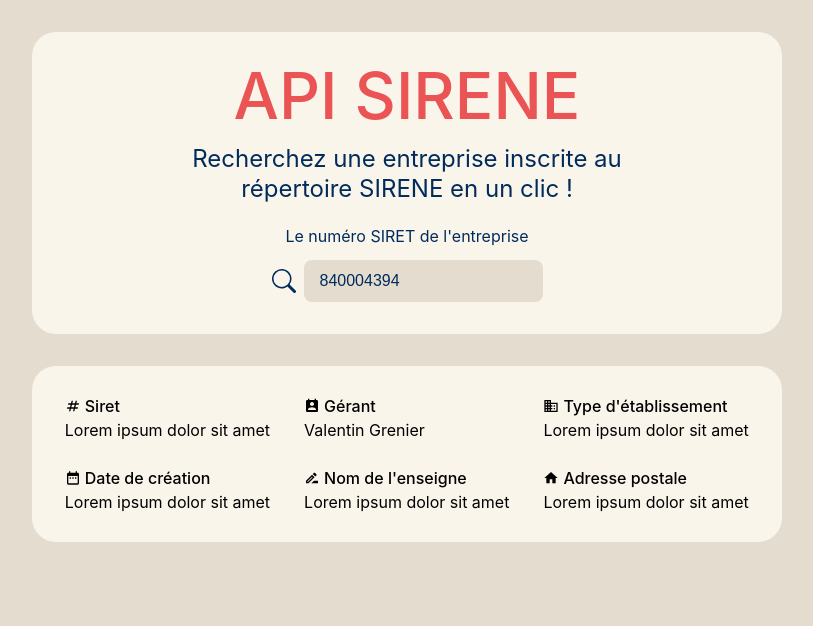
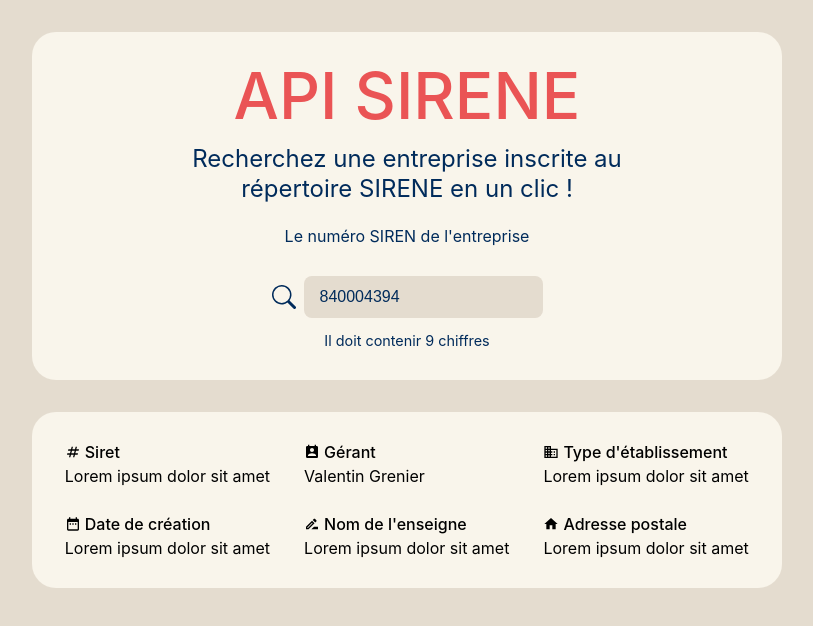
Before and after one commit to valentin-grenier/api-sirene, a React (Vite) app: page / in a window 1280 px wide. Shown: the top 626 px of the page, without its empty margins (233-1046 px from the left). Built offline with nearby package versions, Linux system fonts and the light colour scheme.

Commit message:
Restrictions longueur inputValue

```diff
--- a/src/components/SearchBar/SearchBar.scss
+++ b/src/components/SearchBar/SearchBar.scss
@@ -17,12 +17,19 @@
 
   h3 {
     color: v.$color-text;
-    margin-bottom: 0em;
+    margin-bottom: 1em;
     font-weight: 400;
     font-size: 1em;
   }
 
+  span {
+    font-size: 0.9em;
+    color: v.$color-text;
+  }
+
   form {
+    margin-bottom: 1em;
+
     .input-group {
       display: flex;
       align-items: center;
--- a/src/components/SearchBar/SearchBar.tsx
+++ b/src/components/SearchBar/SearchBar.tsx
@@ -45,7 +45,7 @@ const SearchBar = () => {
         Recherchez une entreprise inscrite au répertoire SIRENE en un
         clic&nbsp;!
       </h2>
-      <h3>Le numéro SIRET de l'entreprise</h3>
+      <h3>Le numéro SIREN de l'entreprise</h3>
       <form onSubmit={handleSubmit}>
         <div className="input-group">
           <BsSearch />
@@ -55,9 +55,11 @@ const SearchBar = () => {
             placeholder="Numéro SIRET"
             value={inputValue}
             onChange={handleChange}
+            maxLength={9}
           />
         </div>
       </form>
+      <span>Il doit contenir 9 chiffres</span>
     </div>
   );
 };
```
